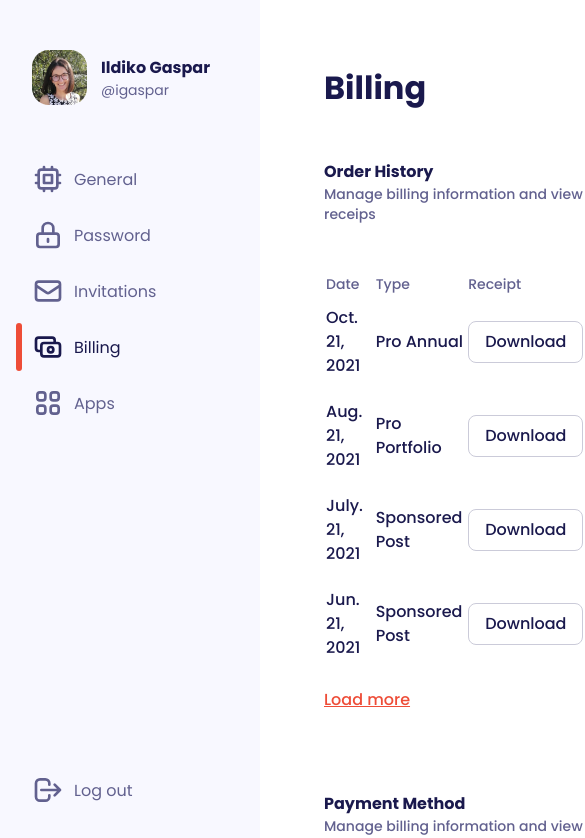
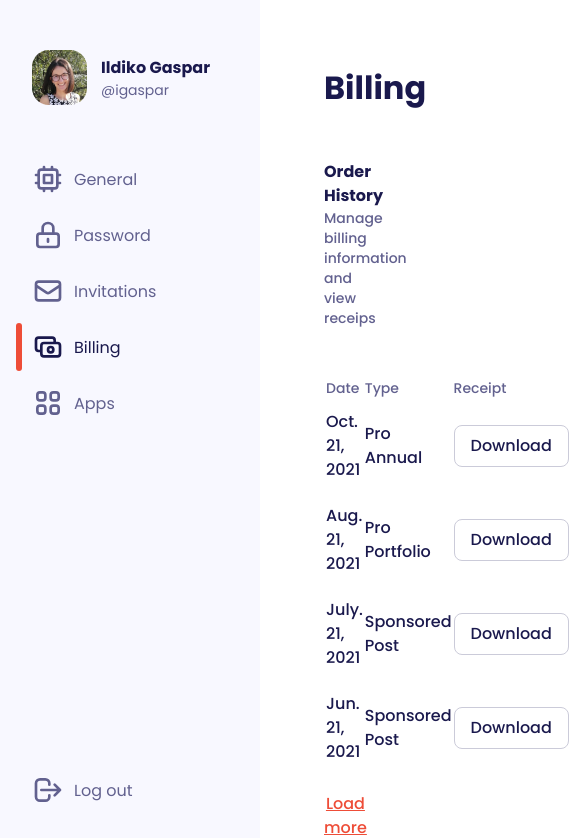
Before and after one commit to ClodoaldoDantas/billing, a React (Vite) app: page / in a window 390 px wide. Shown: the top 838 px of the page, 585 px wide, since content can reach past the window. Built offline with nearby package versions, Linux system fonts and the light colour scheme.

Commit message:
feat: Billing page responsive

```diff
--- a/src/pages/Billing/Plan/styles.module.scss
+++ b/src/pages/Billing/Plan/styles.module.scss
@@ -1,9 +1,14 @@
 .planContainer {
+  flex-shrink: 0;
   margin-top: 9.6rem;
   padding: 3.2rem;
   border-radius: 1.6rem;
   background-color: var(--orange-500);
   color: var(--white);
+
+  @media only screen and (max-width: 1199px) {
+    display: none;
+  }
 
   span {
     font-size: 1.6rem;
--- a/src/pages/Billing/styles.module.scss
+++ b/src/pages/Billing/styles.module.scss
@@ -1,11 +1,14 @@
 .billingGrid {
-  display: grid;
+  display: flex;
   align-items: flex-start;
-  grid-template-columns: 1fr 260px;
+  justify-content: space-between;
   gap: 6.4rem;
 }
 
 .billingSection {
+  max-width: 64rem;
+  width: 100%;
+
   h1 {
     font-size: 3.2rem;
     margin-bottom: 4.8rem;
```
